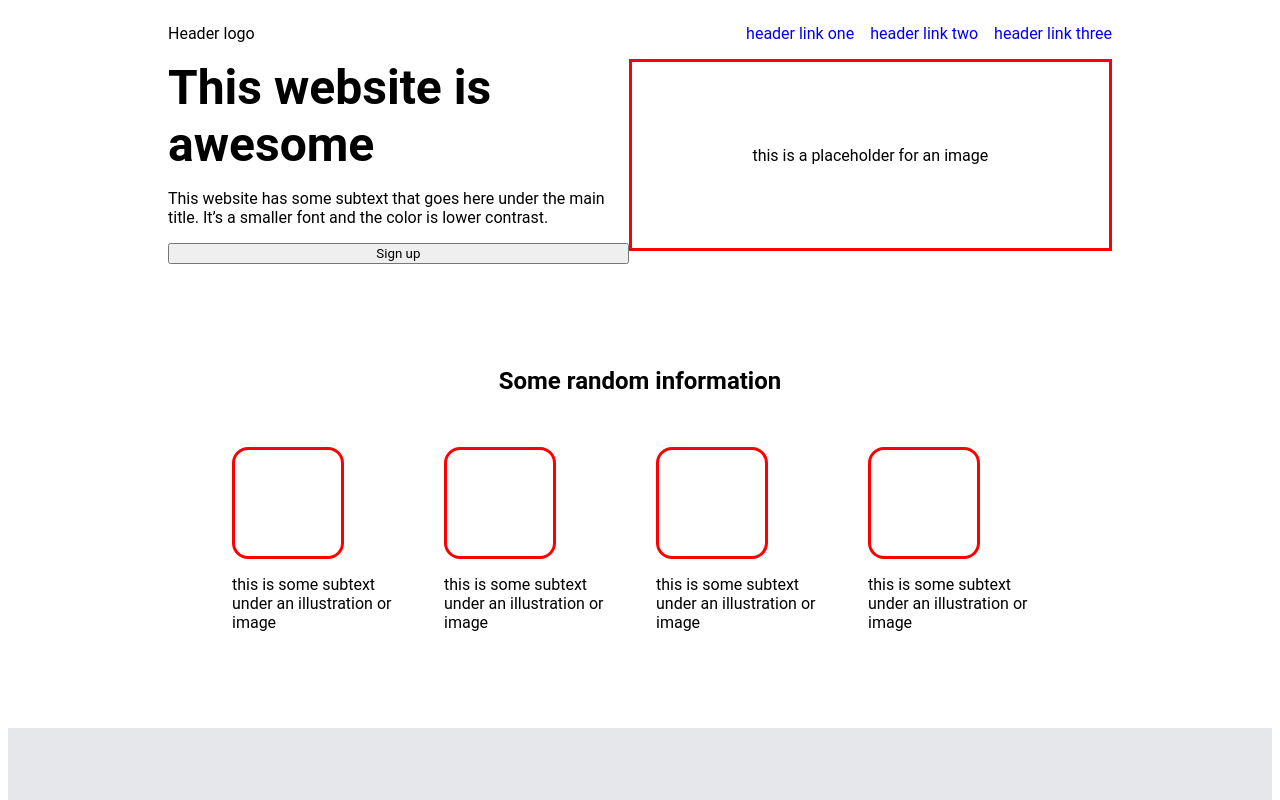
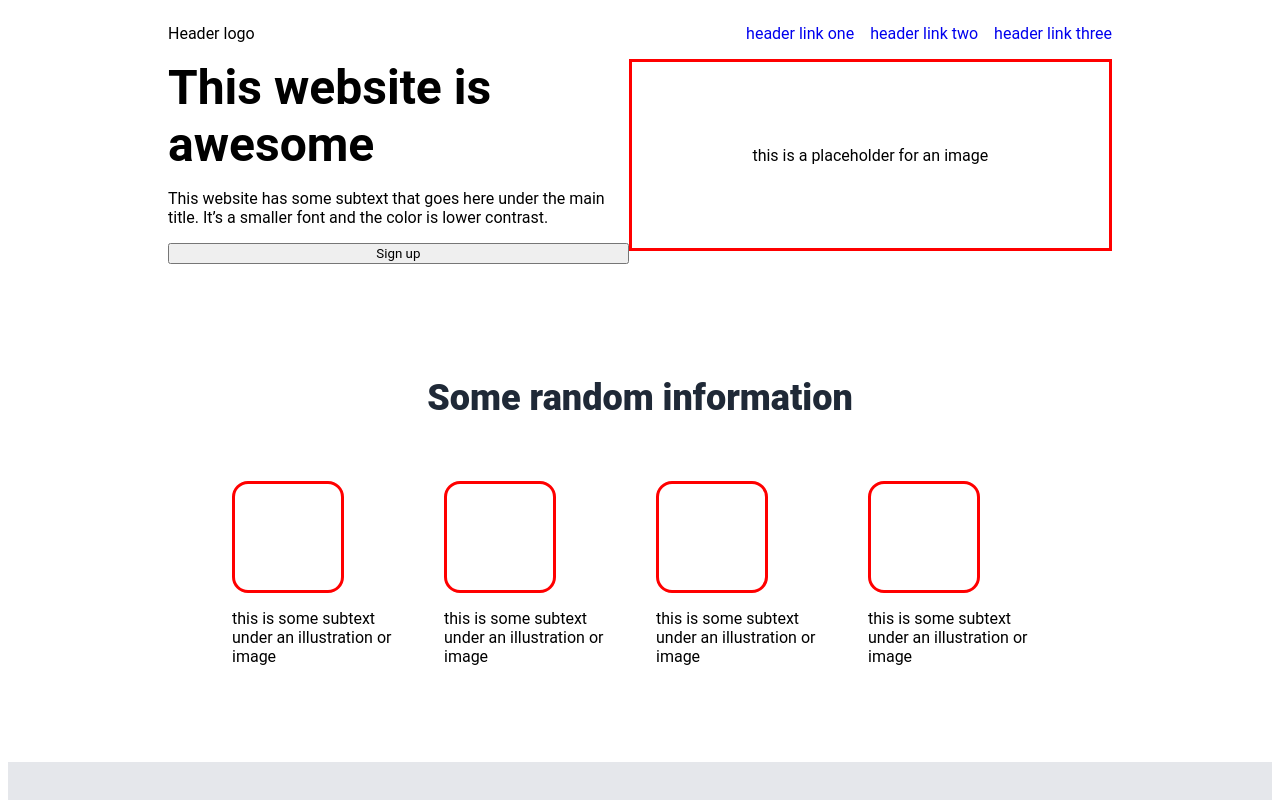
Before and after one commit to nokuzotha-nkiwane/landing_page, a plain HTML site: page index.html in a window 1280 px wide. Shown: the top 800 px of the page. Drawn offline with Linux system fonts and the light colour scheme; a web font is replaced by a local one.

Commit message:
style information heading

```diff
--- a/styles.css
+++ b/styles.css
@@ -87,3 +87,9 @@ h1 {
     padding: 0em;
     margin: 0em;
 }
+
+.random-information h2 {
+    font-size: 2.25em;
+    color: #1F2937;
+    font-weight: 900;
+}
```
